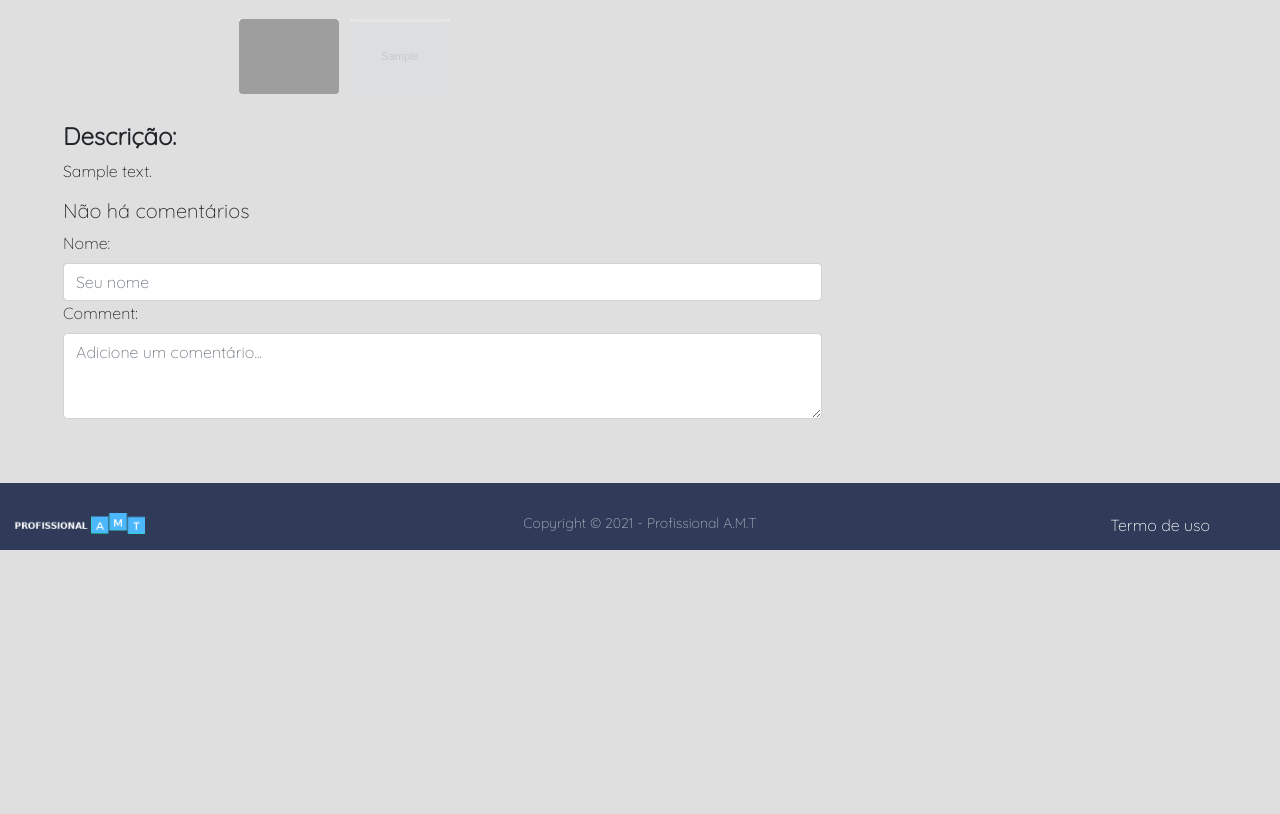
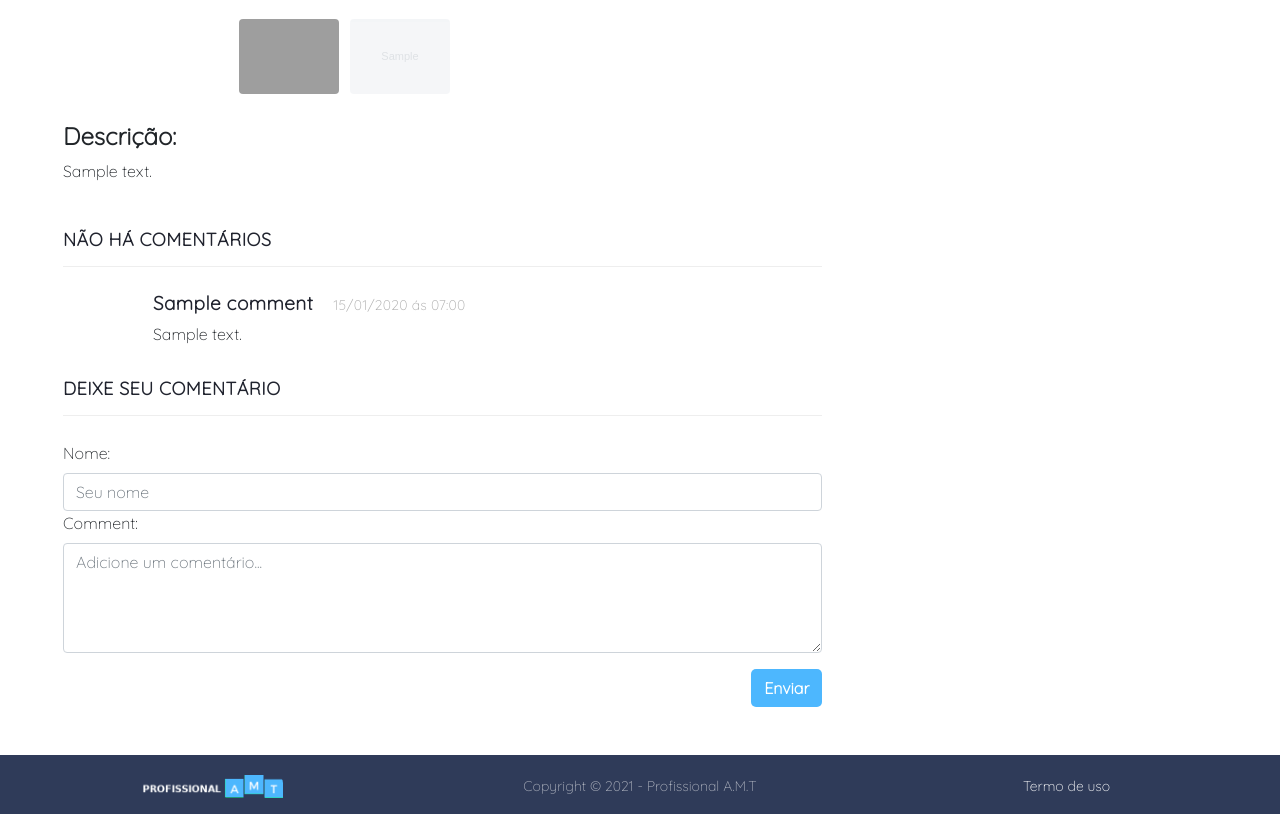
Before and after one commit to virgilio09/ProfissionalAML, a Django app: template servicos/templates/servico/servicoView.html in a window 1280 px wide. Shown: the part 615-1429 px from the top of the page. Before the commit the page ends 1165 px from the top, so only its background shows below. Run offline with Django 3.2, Linux system fonts and the light colour scheme; tables that the repository leaves empty hold one stand-in row (values such as "Sample post"); the template is opened without the code that fills it: values that come from a table or form of the project are taken from there, most other values are stand-ins (such as "Sample title", 1, 10 or a date in 2020); grey boxes marked "Sample" are stand-in pictures; some libraries are stand-ins or nearby versions; grey boxes are pictures that could not be loaded.

Commit message:
content-comments

```diff
--- a/servicos/forms.py
+++ b/servicos/forms.py
@@ -16,6 +16,6 @@ class CommentForm(forms.ModelForm):
             'comment': forms.Textarea(attrs={
                 'class': 'form-control',
                 'placeholder': 'Adicione um comentário...',
-                'rows': '3'
+                'rows': '4'
             })
         }
--- a/servicos/static/css/styles.css
+++ b/servicos/static/css/styles.css
@@ -2,7 +2,7 @@
 
 body {
     font-family: 'Quicksand', sans-serif;
-    background-color: #dfdfdf;
+    /* background-color: #dfdfdf; */
 }
 
 .row {
@@ -193,15 +193,8 @@ a:hover {
 
 /* ----------------------------- Home-cards -------------- */
 
-#servicos .card .capa{
-    height: 180px;
-    width: 100%;
-    background-size: cover;
-    position: relative;
 
-}
-
-#servicos .card, .capa {
+#servicos .card, .capa, img {
     border-radius: 8px 8px 0px 0px;
 }
 
@@ -253,6 +246,13 @@ a:hover {
     text-align: center;
     border: 1px solid  rgba(0,0,0,.1);
     border-radius: 50%;
+}
+
+@media (max-width: 768px){
+    #block-info .block-content {
+        border-radius: 0px;
+        font-size: 14px;
+    }
 }
 
 /* ------------------------------ formulario ------------------- */
@@ -362,6 +362,13 @@ a:hover {
 
 
 /*  ------------------ detalhes serviços -------------- */
+.custom-title p span {
+    font-size: 14px;
+    color: #aaa;
+    font-weight: 400;
+    letter-spacing: 0.25px;
+    margin-left: 5px;
+}
 .content-descricao {
     margin-top: 5rem;
 }
@@ -371,6 +378,59 @@ a:hover {
  .content-descricao p {
      text-align: justify;
  }
+
+ /* --------------------- area comments ---------------- */
+ .sidebar-heading h4 {
+    text-transform: uppercase;
+    font-size: 18px;
+    font-weight: 700;
+    letter-spacing: 0.5px;
+    color: #20232e;
+    border-bottom: 1px solid #eee;
+    padding-bottom: 15px;
+    margin-bottom: 25px;
+}
+
+.content-comments {
+    margin-top: 30px;
+}
+
+.content-comments ul li {
+    display: inline-block;
+    margin-bottom: 20px;
+    padding-bottom: 20px;
+    border-bottom: 1px solid #eee;
+}
+
+.content-comments ul li.replied {
+    padding-left: 50px;
+}
+
+.content-comments ul li:last-child {
+    margin-bottom: 0px;
+    padding-bottom: 0px;
+    border-bottom: none;
+}
+
+.content-comments ul li .right-content {
+    margin-left: 50px;
+}
+
+.content-comments ul li .right-content h4 {
+    color: #20232e;
+    font-size: 19px;
+    font-weight: 900;
+    letter-spacing: 0.5px;
+}
+
+.content-comments ul li .right-content h4 span {
+    font-size: 14px;
+    color: #aaa;
+    font-weight: 400;
+    letter-spacing: 0.25px;
+    margin-left: 20px;
+}
+
 /* ---------------------------- footer ---------------------------- */
 
 footer {
@@ -379,14 +439,13 @@ footer {
 }
 
 footer img {
-    float: left;
-    margin-top: 30px;
-    max-width: 130px;
+    text-align: center;
+    max-width: 140px;
 
 }
 
 footer p {
-    margin-top: 30px;
+    margin-top: 20px;
     text-align: center;
     color: rgba(255, 255, 255, 0.61);
     font-size: 14px;
@@ -394,12 +453,20 @@ footer p {
 }
 
 footer #termo a {
-    /* margin-top: 30px; */
     color: #FFFFFF;
-    float: right;
-    padding: 30px 55px 10px 10px;
 }
 
 footer #termo a:hover {
     color: #4DB7FE;
 }
+
+
+ /* @media (max-width: 575.98px){
+    footer img {
+        text-align: center;
+    }
+    footer #termo a {
+         color: red;
+        text-align: center;
+    }
+} */
--- a/servicos/templates/layouts/base.html
+++ b/servicos/templates/layouts/base.html
@@ -57,21 +57,18 @@
             <a id="backtotop" href="#top"><i class="fas fa-chevron-up"></i></a>
 
             <footer>
-                <div class="container-fluid"></div>
-                    <div class="row">
-                        <div class="col-md-4">
-                            <a href="/">
-                                <img src="{% static 'images/layouts/logo.png' %}" alt="logo-AMT">
-                            </a>
-                        </div>
-                        <div class="col-md-4">
-                            <p>Copyright &copy; 2021 - Profissional A.M.T</p>
-                        </div>
+                <div class="row align-items-center">
+                    <div class="col-sm-12 col-md-4">
+                        <a href="/">
+                            <p><img src="{% static 'images/layouts/logo.png' %}" alt="logo-AMT"></p>
+                        </a>
+                    </div>
+                    <div class="col-sm-12 col-md-4">
+                        <p>Copyright &copy; 2021 - Profissional A.M.T</p>
+                    </div>
 
-                        <div class="col-md-4" id="termo">
-                            <a href="#">Termo de uso</a>
-                        </div>
-
+                    <div class="col-sm-12 col-md-4" id="termo">
+                        <p><a href="#">Termo de uso</a></p>
                     </div>
                 </div>
             </footer>
--- a/servicos/templates/servico/servicoView.html
+++ b/servicos/templates/servico/servicoView.html
@@ -1,4 +1,5 @@
 {% extends 'layouts/base.html' %}
+{% load static %}
 
 {% block title %}{{servico.nome}}{% endblock %}
 
@@ -9,7 +10,7 @@
             <div class="custom-title mt-5">
                 <h2>{{servico.nome}}</h1>
                 <span class="section-separator mb-2"></span>
-                <p>Publicado em: {{servico.created_at|date:"d/M/Y"}} ás {{servico.created_at|date:"H: i"}}</p>
+                <p>Publicado em:<span>{{servico.created_at|date:"d/M/Y"}} ás {{servico.created_at|date:"H: i"}}</span></p>
             </div>
         </div>
     </div>
@@ -71,7 +72,7 @@
                     {% if servico.endereco.complemento %}
                         <li>Complemento:<span>{{servico.endereco.complemento}}</span></li>
                     {% endif %}
-                    <li>Bairro:<span>{{servico.endereco.barro}}</span></li>
+                    <li>Bairro:<span>{{servico.endereco.bairro}}</span></li>
                     <li>Estado:<span>{{servico.endereco.estado}}</span></li>
                     <li>Ciadade:<span>{{servico.endereco.cidade}}</span></li>
                 </ul>
@@ -86,28 +87,42 @@
             </div>
         </div>
     </div>
+    <div class="content-comments">
         <div class="row">
             <div class="col-lg-8 col-md-12 col-sm-12">
-            <div class="comment-title">
+                <div class="sidebar-heading">
                     {% if qtd_comments > 0 %}
-                    <h5>{{ qtd_commets }} cometários</h5>
+                        <h4>{{ qtd_comments }} cometários</h4>
                     {% else %}
-                    <h5>Não há comentários</h5>
+                        <h4>Não há comentários</h4>
                     {% endif %}
                 </div>
+
+                {% for item in comments %}
+                    <ul>
+                        <li>
+                            <div class="right-content">
+                                <h4>{{item.nome}}<span>{{item.created_at|date:"d/m/Y"}} ás {{item.created_at|date:"H:i"}}</span></h4>
+                                <p> {{item.comment}} </p>
+                            </div>
+                        </li>
+                    </ul>
+                {% endfor %}
             </div>
         </div>
         <div class="row">
             <div class="col-lg-8 col-md-12 col-sm-12">
-            <form action="">
+                <div class="sidebar-heading">
+                    <h4>deixe seu comentário</h4>
+                </div>
+                <form method="POST">
                     {% csrf_token %}
                     {{ commentForm }}
+                    <button type="submit" class="btn mt-3 float-right">Enviar</button>
                 </form>
             </div>
         </div>
     </div>
+</div>
 
-{% for photo in images %}
-    <p>{{photo.url}}</p>
-{% endfor %}
 {% endblock %}
```
Also changed, not shown: servicos/templates/index.html (+7 -5 lines), servicos/views.py (+12 -13 lines). Lines whose indentation alone changed are shown as unchanged.
